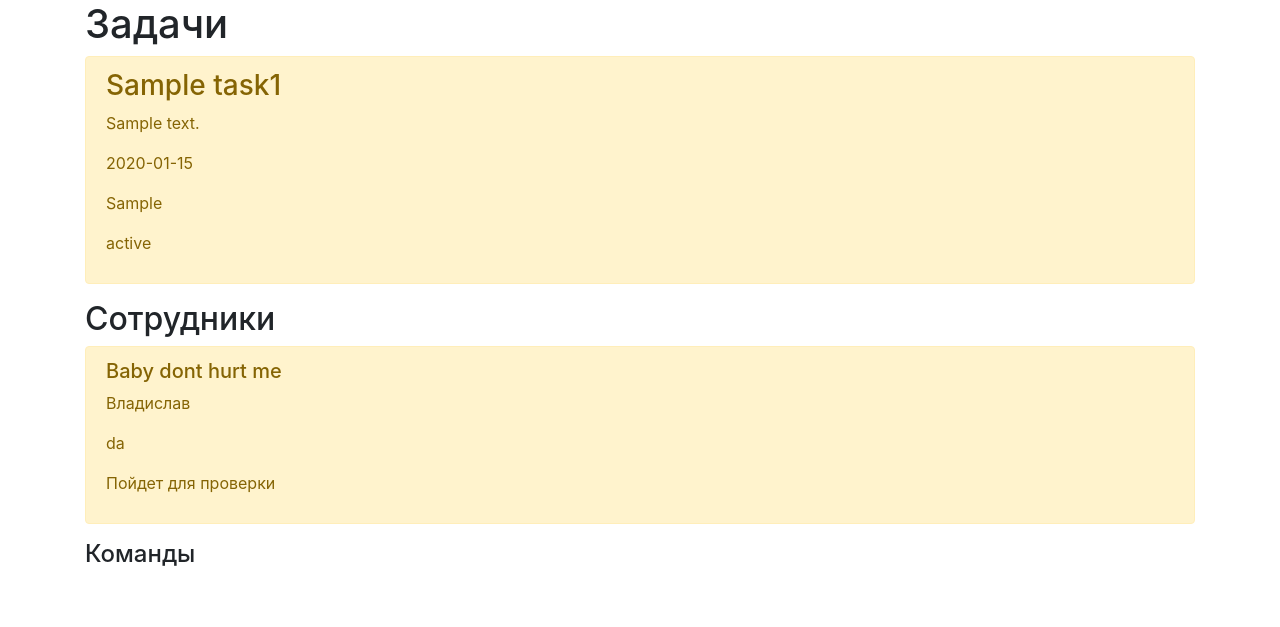
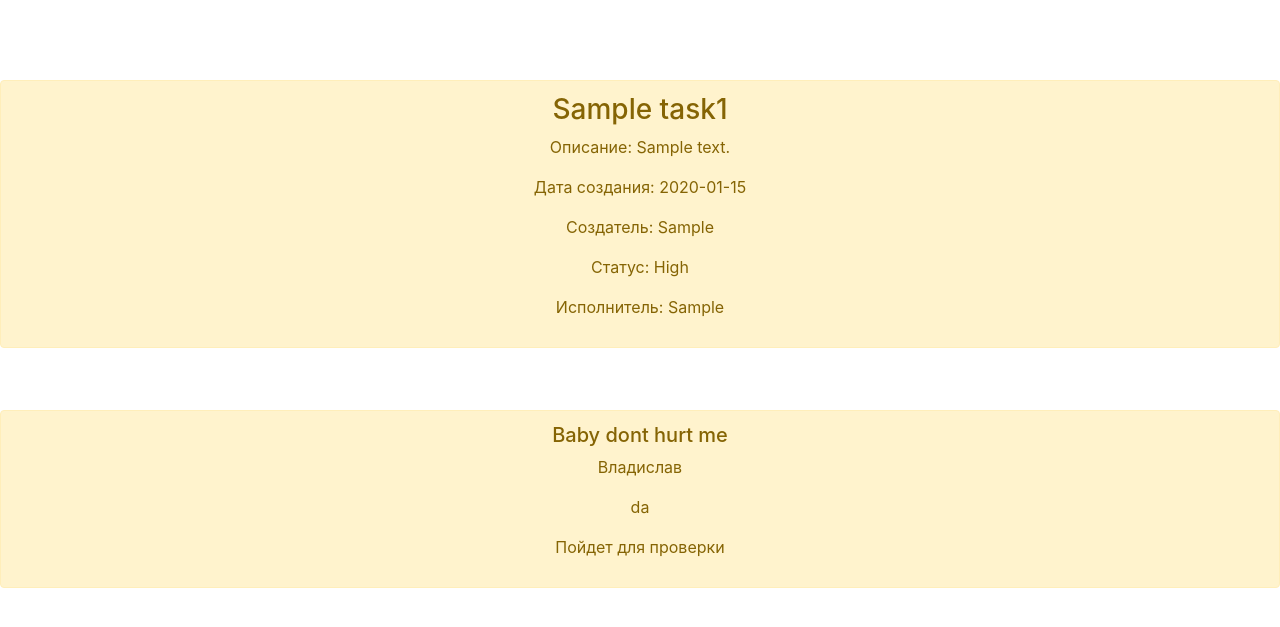
Before and after one commit to Ivanov-Vladislav/DataBase, a Django app: page /tasks in a window 1280 px wide. Shown: the part 56-683 px from the top of the page. Run offline with Django 3.2, Linux system fonts and the light colour scheme; data comes from the database, SQL or seed files in the repository; both versions use the stored data as it was after the commit; tables that the repository leaves empty hold one stand-in row (values such as "Sample post").

Commit message:
Море крутых фишек

```diff
--- a/ProjectDB/settings.py
+++ b/ProjectDB/settings.py
@@ -130,7 +130,7 @@ USE_TZ = True
 # Static files (CSS, JavaScript, Images)
 # https://docs.djangoproject.com/en/3.1/howto/static-files/
 
-LOGIN_REDIRECT_URL = '/'
+LOGIN_REDIRECT_URL = '/tasks'
 
 ACCOUNT_EMAIL_CONFIRMATION_EXPIRE_DAYS = 1
 ACCOUT_USERNAME_MIN_LENGTH = 4
--- a/main/admin.py
+++ b/main/admin.py
@@ -1,6 +1,7 @@
 from django.contrib import admin
-from .models import Human, Task1
+from .models import Human, Task1, status
 
 admin.site.register(Human)
 admin.site.register(Task1)
+admin.site.register(status)
 admin.site.site_header = 'Управление сайтом "Todo"'
--- a/main/models.py
+++ b/main/models.py
@@ -4,8 +4,14 @@ class Task1(models.Model):
     title = models.CharField('Название', max_length=20)
     description = models.TextField('Описание')
     date = models.CharField('Дата', max_length=10)
-    id_person = models.CharField('Выполнитель', max_length=2)
-    id_status = models.CharField('Статус', max_length=10)
+    id_person = models.CharField('Создатель', max_length=10)
+    CHOICES = (
+        ('High', 'High'),
+        ('Medium', 'Medium'),
+        ('Low', 'Low'),
+    )
+    id_status = models.CharField(max_length=300, choices = CHOICES)
+    id_performing_person = models.CharField('Исполнитель', max_length=20)
 
     def __str__(self):
         return self.title
@@ -26,3 +32,13 @@ class Human(models.Model):
     class Meta:
         verbose_name = 'Сотрудник'
         verbose_name_plural = 'Сотрудники'
+
+class status(models.Model):
+    name = models.CharField('Наименование статуса', max_length=12)
+
+    def __str__(self):
+        return self.name
+
+    class Meta:
+        verbose_name = 'Статус'
+        verbose_name_plural = 'Статусы'
--- a/main/templates/main/base.html
+++ b/main/templates/main/base.html
@@ -38,7 +38,7 @@
           </li>
           <li>
             {% if user.is_authenticated %}
-            <span>{{user.username }} </span>
+            <span style="color: #808080;">{{user.username }} </span>
               <a href="{% url 'account_logout' %}"
                 style="color: grb(255,255,255); font-weight:700; text-transform: uppercase;">
                 Выход
--- a/main/templates/main/tasks.html
+++ b/main/templates/main/tasks.html
@@ -5,25 +5,41 @@
 {% endblock %}
 
 {% block content %}
-  <div class="container">
-    <h1>Задачи</h1>
+  <a class="container">
+    <center>
+    <h1 style="color:#ffffff">Задачи</h1>
     {% if tasks %}
     {% for el in tasks %}
+    {% if el.id_performing_person == "Свободна для выполнения" %}
+    <div class="alert alert-warning mt-2">
+    <a class="alert alert-warning mt-2" href="{% url 'id_performing_person' el.id %}">
+      <h3>{{ el.title }}</h3>
+      <p>Описание: {{ el.description }}</p>
+      <p>Дата создания: {{ el.date }}</p>
+      <p>Создатель: {{ el.id_person }}</p>
+      <p>Статус: {{ el.id_status }}</p>
+      <p>{{ el.id_performing_person }}</p>
+    </a>
+    </div>
+    {% else %}
     <div class="alert alert-warning mt-2">
       <h3>{{ el.title }}</h3>
-      <p>{{ el.description }}</p>
-      <p>{{ el.date }}</p>
-      <p>{{ el.id_person }}</p>
-      <p>{{ el.id_status }}</p>
+      <p>Описание: {{ el.description }}</p>
+      <p>Дата создания: {{ el.date }}</p>
+      <p>Создатель: {{ el.id_person }}</p>
+      <p>Статус: {{ el.id_status }}</p>
+      <p>Исполнитель: {{ el.id_performing_person }}</p>
     </div>
+    {% endif %}
     {% endfor %}
     {% else %}
-    <p>Нет задач</p>
+    <p style="color:#ffffff">Нет задач</p>
     {% endif %}
-    <h2>Сотрудники</h2>
+    <h2 style="color:#ffffff">Сотрудники</h2>
     {% if humans %}
     {% for el in humans %}
-    <div class="alert alert-warning mt-2">
+
+    <div class="alert alert-warning mt-2;">
       <h5>{{ el.Forename }}</h5>
       <p>{{ el.Surname }}</p>
       <p>{{ el.ages }}</p>
@@ -31,8 +47,8 @@
     </div>
     {% endfor %}
     {% else %}
-    <p>Нет сотрудников</p>
+    <p style="color:#ffffff">Нет сотрудников</p>
     {% endif %}
-    <h4>Команды</h4>
+    </center>
   </div>
 {% endblock %}
--- a/main/urls.py
+++ b/main/urls.py
@@ -6,5 +6,6 @@ urlpatterns = [
     path('about', views.about, name='about'),
     path('tasks', views.tasks, name='tasks'),
     path('createtask', views.createtask, name='createtask'),
+    path('id_performing_person/<todo_id>', views.id_performing_personTodo, name='id_performing_person'),
     path('createhuman', views.createhuman, name='createhuman'),
 ]
--- a/main/views.py
+++ b/main/views.py
@@ -1,5 +1,5 @@
 from django.shortcuts import render, redirect
-from .models import Task1, Human
+from .models import Task1, Human, status
 from .forms import Task1Form, HumanForm
 import datetime
 
@@ -12,7 +12,8 @@ def about(request):
 def tasks(request):
     tasks = Task1.objects.all()
     humans = Human.objects.all()
-    return render(request, 'main/tasks.html', {'title': 'Главная', 'tasks': tasks, 'humans': humans})
+    Status = status.objects.all()
+    return render(request, 'main/tasks.html', {'title': 'Главная', 'tasks': tasks, 'humans': humans, 'Status':Status})
 
 def createtask(request):
     if not(str(request.user) == 'AnonymousUser'):
@@ -24,6 +25,7 @@ def createtask(request):
                 post.id_person = request.user
                 date_now = str(datetime.datetime.now())
                 post.date = date_now[0:10]
+                post.id_performing_person = "Свободна для выполнения"
                 post.save()
                 return redirect('home')
             else:
@@ -38,6 +40,16 @@ def createtask(request):
     else:
         return redirect('accounts/login/')
 
+def id_performing_personTodo(request, todo_id):
+    if not (str(request.user) == 'AnonymousUser'):
+        todo = Task1.objects.get(pk=todo_id)
+        user_name = request.user
+        todo.id_performing_person = str(user_name)
+        todo.save()
+    else:
+        return redirect('http://127.0.0.1:8000/accounts/login/')
+
+    return redirect('tasks')
 
 def createhuman(request):
     error = ''
```
Also changed, not shown: main/forms.py (+12 -1 lines), main/templates/main/createtask.html (+8 -1 lines), db.sqlite3, main/migrations/0013_auto_20210104_1258.py (added), main/migrations/0014_status.py (added), main/migrations/0015_auto_20210104_1322.py (added).
